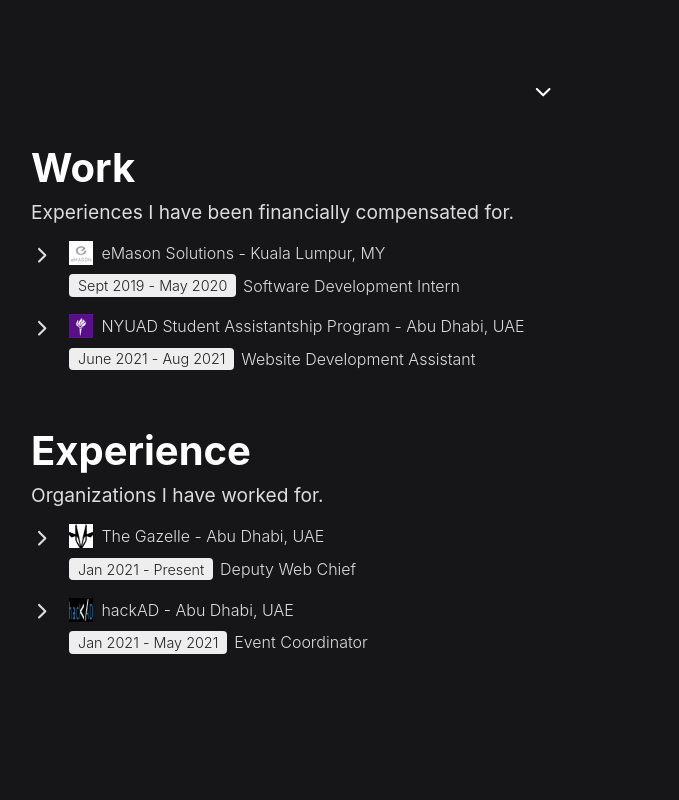
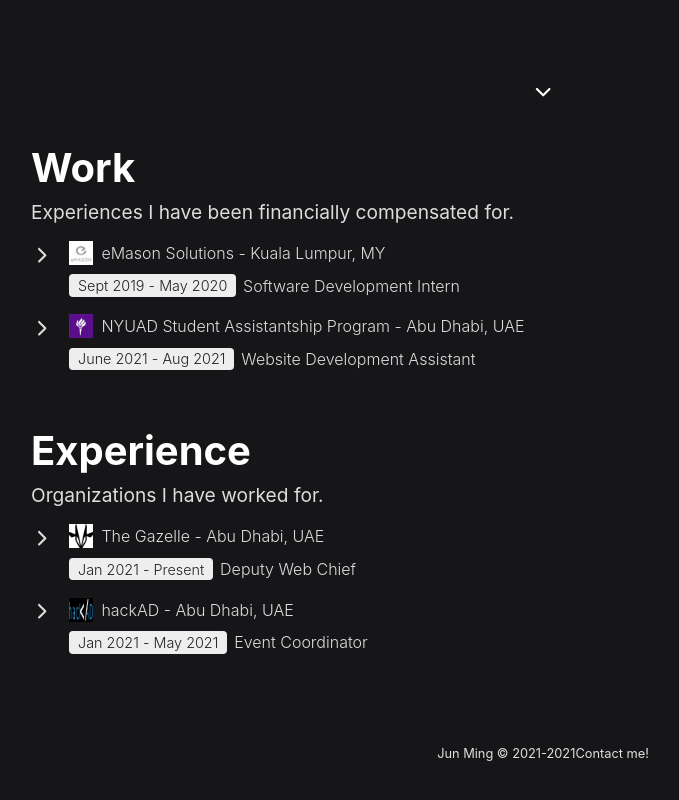
Before and after one commit to dweggyness/portfolio2021, a Next.js app: page / in a window 1280 px wide. Shown: the part 681-1481 px from the top of the page, without its empty margins (97-776 px from the left). Before the commit the page ends 1351 px from the top, so only its background shows below. Built offline with nearby package versions, Linux system fonts and the light colour scheme.

Commit message:
added footer

```diff
--- /dev/null
+++ b/components/Footer.js
@@ -0,0 +1,13 @@
+import React from 'react';
+import styles from '../styles/Footer.module.css';
+
+export default function Footer() {
+  return (
+    <div className={styles.footer}>
+      Jun Ming © 2021-2021
+      <a href="mailto:jmo460@nyu.edu">
+        Contact me!
+      </a>
+    </div>
+  );
+}
--- a/pages/index.js
+++ b/pages/index.js
@@ -2,6 +2,7 @@
 import { IoIosArrowDown } from 'react-icons/io';
 import styles from '../styles/Home.module.css';
 import Header from '../components/Header';
+import Footer from '../components/Footer';
 import ExperienceComponent from '../components/ExperienceComponent';
 import nyuadLogo from '../public/images/nyuad-logo.png';
 import hackadLogo from '../public/images/hackad-logo.png';
@@ -76,6 +77,7 @@
         />
         <div style={{ marginTop: '1em' }} />
       </section>
+      <Footer />
     </div>
   );
 }
--- /dev/null
+++ b/styles/Footer.module.css
@@ -0,0 +1,10 @@
+.footer {
+  width: 100%;
+  padding: 6em 0 3em;
+  display: flex;
+  align-items: center;
+  justify-content: center;
+
+  font-size: 0.8em;
+  color: #DEDEDE;
+}
```
